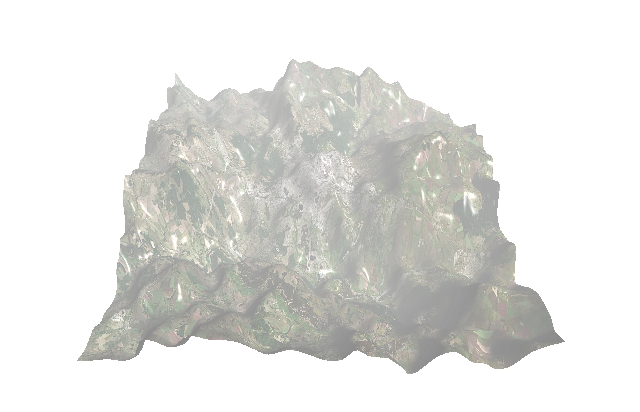
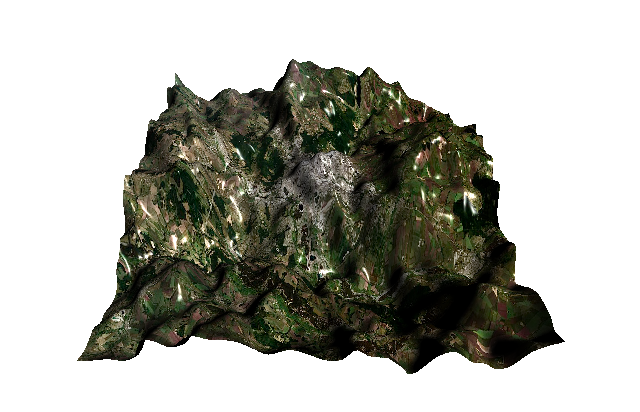
Before and after one commit to GalMunGral/terrain-generator, a plain HTML site: page index.html in a window 1280 px wide. Shown: the part 146-558 px from the top of the page, without its empty margins (322-962 px from the left). Drawn offline with Linux system fonts and the light colour scheme; animation ran at ten frames a second.

Commit message:
fog toggle

```diff
--- a/index.html
+++ b/index.html
@@ -3,7 +3,7 @@
 
 <head>
     <meta charset="utf-8">
-    <title>CS 418 Terrain project</title>
+    <title>CS 418 Texture Project</title>
     <script src="gl-matrix-min.js"></script>
     <script src="utils.js"></script>
     <script src="render.js"></script>
--- a/render.js
+++ b/render.js
@@ -10,6 +10,8 @@ const ROT_SPEED = 0.02;
 /** @type {WebGL2RenderingContext} */ var gl;
 /** @type {WebGLProgram} */ var program
 var geom;
+
+var fogEnabled = false;
 
 const m = mat4.create();
 const v = mat4.create();
@@ -80,6 +82,7 @@ function draw(t) {
   gl.uniformMatrix4fv(gl.getUniformLocation(program, 'm'), false, m);
   gl.uniformMatrix4fv(gl.getUniformLocation(program, 'v'), false, v);
   gl.uniformMatrix4fv(gl.getUniformLocation(program, 'p'), false, p);
+  gl.uniform1i(gl.getUniformLocation(program, 'fogEnabled'), fogEnabled);
   gl.drawElements(geom.mode, geom.count, geom.type, 0);
 }
 
@@ -151,7 +154,12 @@ async function setup(event) {
 
 const keysBeingPressed = {};
 window.addEventListener('keydown', event => keysBeingPressed[event.key] = true);
-window.addEventListener('keyup', event => keysBeingPressed[event.key] = false);
+window.addEventListener('keyup', event => {
+  keysBeingPressed[event.key] = false
+  if (event.key == 'f') {
+    fogEnabled = !fogEnabled;
+  }
+});
 
 window.addEventListener('load', setup)
 window.addEventListener('resize', fillScreen)
--- a/terrain_fragment.glsl
+++ b/terrain_fragment.glsl
@@ -7,6 +7,7 @@ const vec3 lightColor = vec3(1, 1, 1);
 const vec4 fogColor = vec4(0.5, 0.5, 0.5, 0.5);
 const float phong_exp = 100.0;
 
+uniform bool fogEnabled;
 uniform sampler2D terrainTexture;
 uniform vec3 eye;
 
@@ -30,5 +31,5 @@ void main() {
 
     vec4 objectColor = vec4(diffuse + specular, material.a);
     float f = exp(-0.002 * vDepth);
-    fragColor = f * objectColor + (1.0 - f) * fogColor;
+    fragColor = fogEnabled ? f * objectColor + (1.0 - f) * fogColor : objectColor;
 }
```
